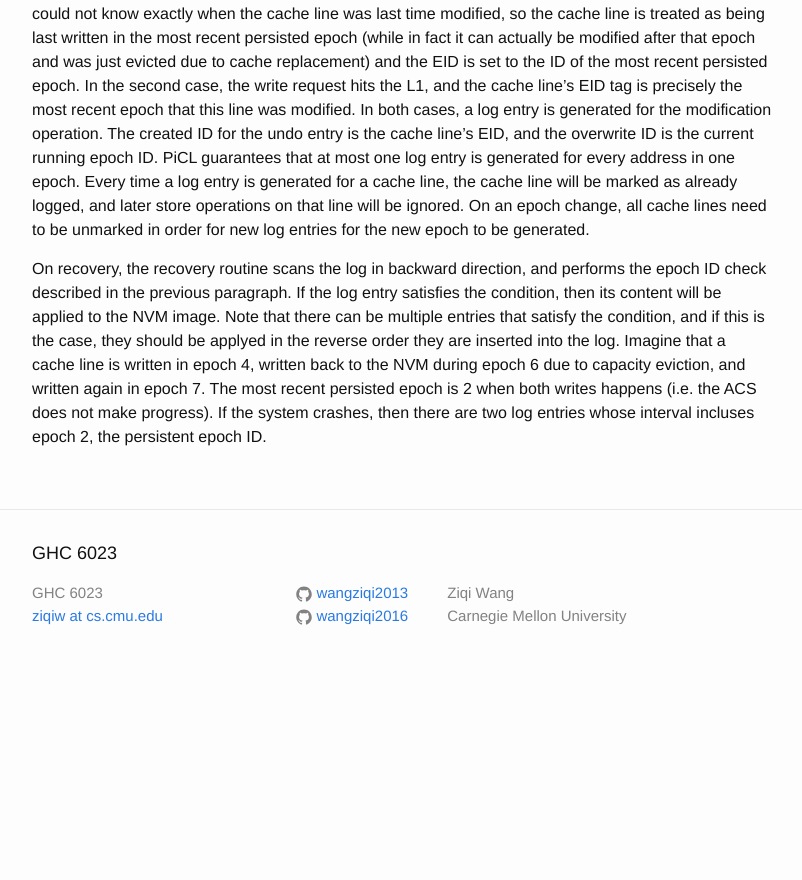
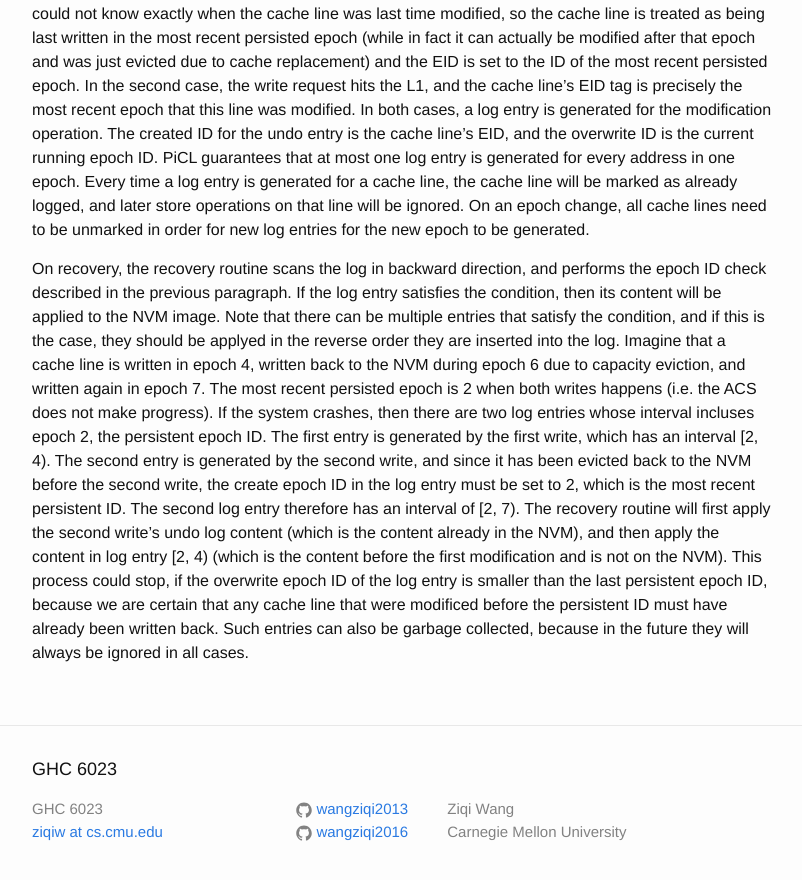
Before and after one commit to wangziqi2013/wangziqi2013.github.io, a Jekyll site: the page built from _posts/2019-02-08-picl.markdown, in a window 1280 px wide and 900 px high, scrolled down 3382 px. Shown: the top 880 px of the window, without its empty margins (238-1040 px from the left). Built offline with Jekyll 4.4.1, drawn with Linux system fonts in a browser that asks for light colours; before the commit the page ends 4069 px from its top, so only the background shows below that.

Commit message:
Adding gc

```diff
--- a/_posts/2019-02-08-picl.markdown
+++ b/_posts/2019-02-08-picl.markdown
@@ -134,4 +134,12 @@ Note that there can be multiple entries that satisfy the condition, and if this
 in the reverse order they are inserted into the log. Imagine that a cache line is written in epoch 4, written back
 to the NVM during epoch 6 due to capacity eviction, and written again in epoch 7. The most recent persisted epoch
 is 2 when both writes happens (i.e. the ACS does not make progress). If the system crashes, then there are two log entries
-whose interval incluses epoch 2, the persistent epoch ID.
+whose interval incluses epoch 2, the persistent epoch ID. The first entry is generated by the first write, which
+has an interval [2, 4). The second entry is generated by the second write, and since it has been evicted back to the NVM
+before the second write, the create epoch ID in the log entry must be set to 2, which is the most recent persistent ID.
+The second log entry therefore has an interval of [2, 7). The recovery routine will first apply the second write's undo
+log content (which is the content already in the NVM), and then apply the content in log entry [2, 4) (which is the content
+before the first modification and is not on the NVM). This process could stop, if the overwrite epoch ID of the log entry
+is smaller than the last persistent epoch ID, because we are certain that any cache line that were modificed before
+the persistent ID must have already been written back. Such entries can also be garbage collected, because in the future
+they will always be ignored in all cases.
```
